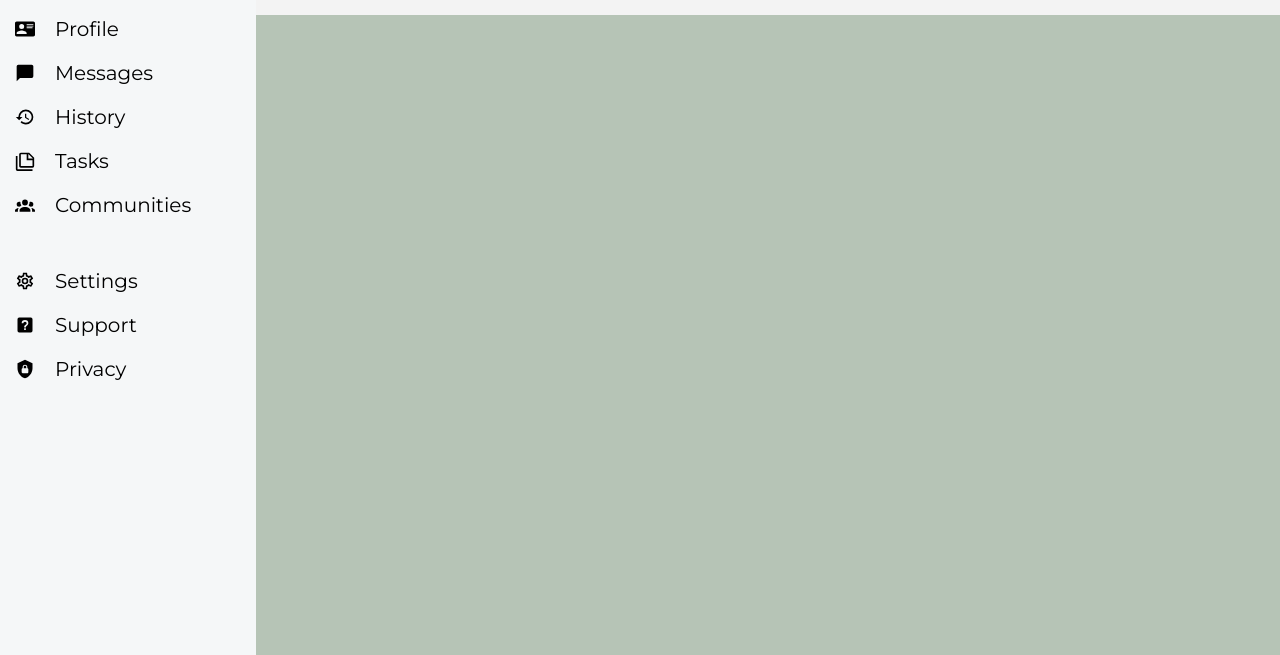
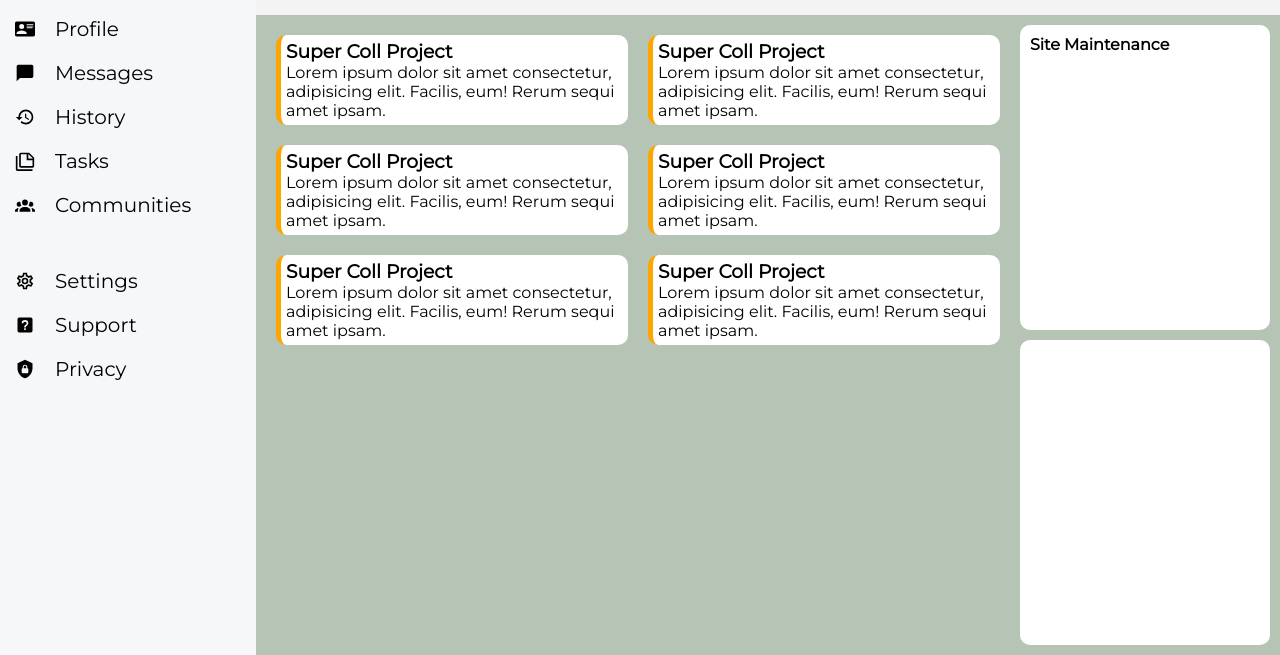
Before and after one commit to mashigovincent01/Admin-dashboard, a plain HTML site: page index.html in a window 1280 px wide. Shown: the part 145-800 px from the top of the page. Drawn offline with Linux system fonts and the light colour scheme.

Commit message:
working on main

```diff
--- a/index.html
+++ b/index.html
@@ -89,7 +89,43 @@
             </div>
         </div>
 
-        <div class="main"></div>
+        <div class="main">
+            <div class="projects">
+                <div class="projects-container">
+                    <div class="project">
+                        <h3>Super Coll Project</h3>
+                        <p>Lorem ipsum dolor sit amet consectetur, adipisicing elit. Facilis, eum! Rerum sequi amet ipsam.</p>
+                    </div>
+                    <div class="project">
+                        <h3>Super Coll Project</h3>
+                        <p>Lorem ipsum dolor sit amet consectetur, adipisicing elit. Facilis, eum! Rerum sequi amet ipsam.</p>
+                    </div>
+                    <div class="project">
+                        <h3>Super Coll Project</h3>
+                        <p>Lorem ipsum dolor sit amet consectetur, adipisicing elit. Facilis, eum! Rerum sequi amet ipsam.</p>
+                    </div>
+                    <div class="project">
+                        <h3>Super Coll Project</h3>
+                        <p>Lorem ipsum dolor sit amet consectetur, adipisicing elit. Facilis, eum! Rerum sequi amet ipsam.</p>
+                    </div>
+                    <div class="project">
+                        <h3>Super Coll Project</h3>
+                        <p>Lorem ipsum dolor sit amet consectetur, adipisicing elit. Facilis, eum! Rerum sequi amet ipsam.</p>
+                    </div>
+                    <div class="project">
+                        <h3>Super Coll Project</h3>
+                        <p>Lorem ipsum dolor sit amet consectetur, adipisicing elit. Facilis, eum! Rerum sequi amet ipsam.</p>
+                    </div>
+                </div>
+            </div>
+            <div class="announcements">
+                <h4>Site Maintenance</h4>
+                <p></p>
+            </div>
+            <div class="trending">
+
+            </div>
+        </div>
     </div>
 </body>
 </html>
--- a/style.css
+++ b/style.css
@@ -162,3 +162,48 @@ button{
 .sidebar{
     grid-area: 1 / 1/ -1 /2;
 }
+
+.projects{
+    grid-column: 1 / 2;
+    grid-row: 1 / 3;
+    /* background-color: lightblue; */
+    padding: 10px;
+}
+.projects-container{
+
+    /* background-color:wheat; */
+    display: grid;
+    grid-template: 1fr 1fr 1fr / 1fr 1fr;
+    gap: 20px;
+}
+.project{
+    background-color: white;
+    border-left: solid orange 5px;
+    border-radius: 10px;
+    padding: 5px;
+
+}
+
+.announcements{
+    grid-column: 2 / 3;
+    grid-row: 1/ 2;
+    background-color: white;
+    border-radius: 10px;
+    padding: 10px
+}
+
+.trending{
+    grid-column: 2 / 3;
+    grid-row: 2 / 3;
+    background-color: white;
+    border-radius: 10px;
+    padding: 10px;
+}
+
+.main{
+    display: grid;
+    gap: 10px;
+    grid-template: 1fr 1fr / auto 250px;
+    padding: 10px;
+    /* background-color: red !important; */
+}
```
